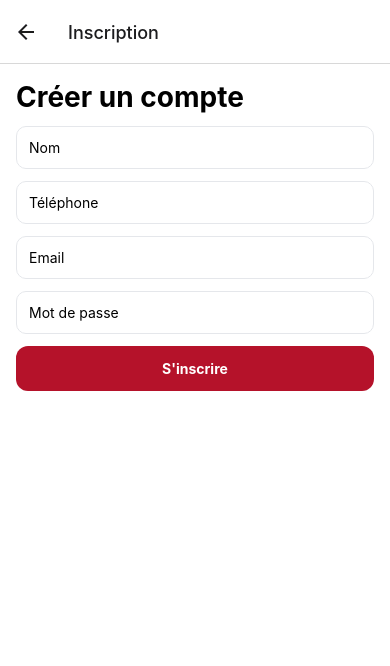
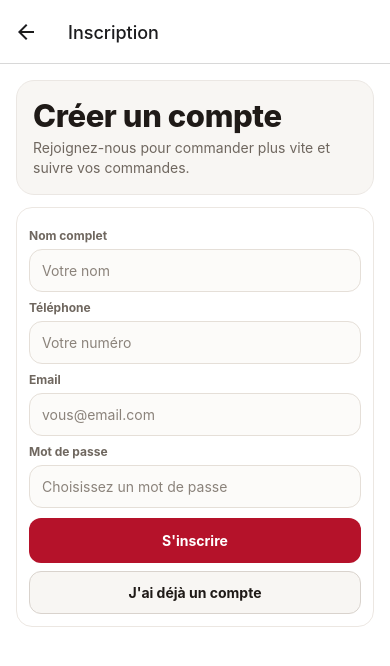
Before and after one commit to tariksk355/alalouche-GPT, a React Native app in the folder mobile/: screen /Signup in a window 390 px wide. Shown: the top 666 px of the page. Built offline with nearby package versions, Linux system fonts and the light colour scheme; no server answers.

Commit message:
Polish mobile auth screens visual hierarchy and form UI

```diff
--- a/mobile/src/screens/ForgotPasswordScreen.tsx
+++ b/mobile/src/screens/ForgotPasswordScreen.tsx
@@ -1,15 +1,39 @@
 import React, { useState } from 'react';
-import { Text, TextInput } from 'react-native';
+import { Pressable, Text, TextInput, View } from 'react-native';
 import { authApi } from '../api/auth';
 import { Screen } from '../components/Screen';
 import { BrandButton } from '../components/BrandButton';
 
-export function ForgotPasswordScreen() {
+export function ForgotPasswordScreen({ navigation }: any) {
   const [email, setEmail] = useState('');
+
   return <Screen>
-    <Text style={{ fontSize: 24, fontWeight: '700' }}>Mot de passe oublié</Text>
-    <TextInput placeholder="Email" value={email} onChangeText={setEmail} style={inputStyle} autoCapitalize="none" />
-    <BrandButton label="Envoyer" onPress={() => authApi.forgotPassword({ email })} />
+    <View style={headerCard}>
+      <Text style={headerTitle}>Mot de passe oublié</Text>
+      <Text style={headerSubtitle}>Entrez votre email et nous vous enverrons les instructions de réinitialisation.</Text>
+    </View>
+
+    <View style={sectionCard}>
+      <Text style={fieldLabel}>Email</Text>
+      <TextInput placeholder="vous@email.com" value={email} onChangeText={setEmail} style={inputStyle} autoCapitalize="none" placeholderTextColor="#8b837b" />
+
+      <View style={{ marginTop: 10, gap: 8 }}>
+        <BrandButton label="Envoyer" onPress={() => authApi.forgotPassword({ email })} />
+        <Pressable style={secondaryButton} onPress={() => navigation.navigate('Login')}>
+          <Text style={secondaryButtonLabel}>Retour à la connexion</Text>
+        </Pressable>
+      </View>
+    </View>
   </Screen>;
 }
-const inputStyle = { borderWidth: 1, borderColor: '#e5e7eb', borderRadius: 10, padding: 12 } as const;
+
+const headerCard = { borderWidth: 1, borderColor: '#ebe7e3', borderRadius: 18, backgroundColor: '#f8f6f3', padding: 16 } as const;
+const headerTitle = { color: '#1f1a17', fontSize: 29, fontWeight: '800', letterSpacing: -0.3 } as const;
+const headerSubtitle = { color: '#6f675f', marginTop: 4, fontSize: 14, lineHeight: 20 } as const;
+
+const sectionCard = { borderWidth: 1, borderColor: '#ece7e2', borderRadius: 16, backgroundColor: '#fff', padding: 12 } as const;
+const fieldLabel = { color: '#6f675f', fontSize: 12, fontWeight: '700', marginTop: 8 } as const;
+const inputStyle = { borderWidth: 1, borderColor: '#e5dfd8', borderRadius: 13, paddingHorizontal: 12, paddingVertical: 12, backgroundColor: '#fcfbf9', color: '#1f1a17', marginTop: 6 } as const;
+
+const secondaryButton = { borderWidth: 1, borderColor: '#d9d3cd', borderRadius: 12, paddingVertical: 12, alignItems: 'center', backgroundColor: '#f8f6f3' } as const;
+const secondaryButtonLabel = { color: '#1f1a17', fontWeight: '700' } as const;
--- a/mobile/src/screens/LoginScreen.tsx
+++ b/mobile/src/screens/LoginScreen.tsx
@@ -1,5 +1,5 @@
 import React, { useState } from 'react';
-import { Text, TextInput } from 'react-native';
+import { Pressable, Text, TextInput, View } from 'react-native';
 import { Screen } from '../components/Screen';
 import { BrandButton } from '../components/BrandButton';
 import { useAuth } from '../contexts/AuthContext';
@@ -8,12 +8,40 @@ export function LoginScreen({ navigation }: any) {
   const { login } = useAuth();
   const [email, setEmail] = useState('');
   const [password, setPassword] = useState('');
+
   return <Screen>
-    <Text style={{ fontSize: 28, fontWeight: '700' }}>Connexion</Text>
-    <TextInput placeholder="Email" autoCapitalize="none" value={email} onChangeText={setEmail} style={{ borderWidth: 1, borderColor: '#e5e7eb', borderRadius: 10, padding: 12 }} />
-    <TextInput placeholder="Mot de passe" secureTextEntry value={password} onChangeText={setPassword} style={{ borderWidth: 1, borderColor: '#e5e7eb', borderRadius: 10, padding: 12 }} />
-    <BrandButton label="Se connecter" onPress={() => login(email, password)} />
-    <BrandButton label="Créer un compte" onPress={() => navigation.navigate('Signup')} />
-    <BrandButton label="Mot de passe oublié" onPress={() => navigation.navigate('ForgotPassword')} />
+    <View style={headerCard}>
+      <Text style={headerTitle}>Connexion</Text>
+      <Text style={headerSubtitle}>Heureux de vous revoir. Connectez-vous pour reprendre votre commande.</Text>
+    </View>
+
+    <View style={sectionCard}>
+      <Text style={fieldLabel}>Email</Text>
+      <TextInput placeholder="vous@email.com" autoCapitalize="none" value={email} onChangeText={setEmail} style={inputStyle} placeholderTextColor="#8b837b" />
+      <Text style={fieldLabel}>Mot de passe</Text>
+      <TextInput placeholder="Votre mot de passe" secureTextEntry value={password} onChangeText={setPassword} style={inputStyle} placeholderTextColor="#8b837b" />
+
+      <View style={{ marginTop: 10, gap: 8 }}>
+        <BrandButton label="Se connecter" onPress={() => login(email, password)} />
+        <Pressable style={secondaryButton} onPress={() => navigation.navigate('Signup')}>
+          <Text style={secondaryButtonLabel}>Créer un compte</Text>
+        </Pressable>
+        <Pressable onPress={() => navigation.navigate('ForgotPassword')} style={{ paddingVertical: 4, alignItems: 'center' }}>
+          <Text style={linkLabel}>Mot de passe oublié ?</Text>
+        </Pressable>
+      </View>
+    </View>
   </Screen>;
 }
+
+const headerCard = { borderWidth: 1, borderColor: '#ebe7e3', borderRadius: 18, backgroundColor: '#f8f6f3', padding: 16 } as const;
+const headerTitle = { color: '#1f1a17', fontSize: 31, fontWeight: '800', letterSpacing: -0.4 } as const;
+const headerSubtitle = { color: '#6f675f', marginTop: 4, fontSize: 14, lineHeight: 20 } as const;
+
+const sectionCard = { borderWidth: 1, borderColor: '#ece7e2', borderRadius: 16, backgroundColor: '#fff', padding: 12 } as const;
+const fieldLabel = { color: '#6f675f', fontSize: 12, fontWeight: '700', marginTop: 8 } as const;
+const inputStyle = { borderWidth: 1, borderColor: '#e5dfd8', borderRadius: 13, paddingHorizontal: 12, paddingVertical: 12, backgroundColor: '#fcfbf9', color: '#1f1a17', marginTop: 6 } as const;
+
+const secondaryButton = { borderWidth: 1, borderColor: '#d9d3cd', borderRadius: 12, paddingVertical: 12, alignItems: 'center', backgroundColor: '#f8f6f3' } as const;
+const secondaryButtonLabel = { color: '#1f1a17', fontWeight: '700' } as const;
+const linkLabel = { color: '#7b2a34', fontWeight: '700', fontSize: 13 } as const;
--- a/mobile/src/screens/ResetPasswordScreen.tsx
+++ b/mobile/src/screens/ResetPasswordScreen.tsx
@@ -1,17 +1,42 @@
 import React, { useState } from 'react';
-import { Text, TextInput } from 'react-native';
+import { Pressable, Text, TextInput, View } from 'react-native';
 import { authApi } from '../api/auth';
 import { Screen } from '../components/Screen';
 import { BrandButton } from '../components/BrandButton';
 
-export function ResetPasswordScreen() {
+export function ResetPasswordScreen({ navigation }: any) {
   const [token, setToken] = useState('');
   const [password, setPassword] = useState('');
+
   return <Screen>
-    <Text style={{ fontSize: 24, fontWeight: '700' }}>Réinitialiser le mot de passe</Text>
-    <TextInput placeholder="Token" value={token} onChangeText={setToken} style={inputStyle} autoCapitalize="none" />
-    <TextInput placeholder="Nouveau mot de passe" value={password} onChangeText={setPassword} style={inputStyle} secureTextEntry />
-    <BrandButton label="Réinitialiser" onPress={() => authApi.resetPassword({ token, password })} />
+    <View style={headerCard}>
+      <Text style={headerTitle}>Réinitialiser</Text>
+      <Text style={headerSubtitle}>Saisissez le token reçu et choisissez un nouveau mot de passe.</Text>
+    </View>
+
+    <View style={sectionCard}>
+      <Text style={fieldLabel}>Token</Text>
+      <TextInput placeholder="Code de réinitialisation" value={token} onChangeText={setToken} style={inputStyle} autoCapitalize="none" placeholderTextColor="#8b837b" />
+      <Text style={fieldLabel}>Nouveau mot de passe</Text>
+      <TextInput placeholder="Votre nouveau mot de passe" value={password} onChangeText={setPassword} style={inputStyle} secureTextEntry placeholderTextColor="#8b837b" />
+
+      <View style={{ marginTop: 10, gap: 8 }}>
+        <BrandButton label="Réinitialiser" onPress={() => authApi.resetPassword({ token, password })} />
+        <Pressable style={secondaryButton} onPress={() => navigation.navigate('Login')}>
+          <Text style={secondaryButtonLabel}>Retour à la connexion</Text>
+        </Pressable>
+      </View>
+    </View>
   </Screen>;
 }
-const inputStyle = { borderWidth: 1, borderColor: '#e5e7eb', borderRadius: 10, padding: 12 } as const;
+
+const headerCard = { borderWidth: 1, borderColor: '#ebe7e3', borderRadius: 18, backgroundColor: '#f8f6f3', padding: 16 } as const;
+const headerTitle = { color: '#1f1a17', fontSize: 29, fontWeight: '800', letterSpacing: -0.3 } as const;
+const headerSubtitle = { color: '#6f675f', marginTop: 4, fontSize: 14, lineHeight: 20 } as const;
+
+const sectionCard = { borderWidth: 1, borderColor: '#ece7e2', borderRadius: 16, backgroundColor: '#fff', padding: 12 } as const;
+const fieldLabel = { color: '#6f675f', fontSize: 12, fontWeight: '700', marginTop: 8 } as const;
+const inputStyle = { borderWidth: 1, borderColor: '#e5dfd8', borderRadius: 13, paddingHorizontal: 12, paddingVertical: 12, backgroundColor: '#fcfbf9', color: '#1f1a17', marginTop: 6 } as const;
+
+const secondaryButton = { borderWidth: 1, borderColor: '#d9d3cd', borderRadius: 12, paddingVertical: 12, alignItems: 'center', backgroundColor: '#f8f6f3' } as const;
+const secondaryButtonLabel = { color: '#1f1a17', fontWeight: '700' } as const;
--- a/mobile/src/screens/SignupScreen.tsx
+++ b/mobile/src/screens/SignupScreen.tsx
@@ -1,22 +1,49 @@
 import React, { useState } from 'react';
-import { Text, TextInput } from 'react-native';
+import { Pressable, Text, TextInput, View } from 'react-native';
 import { Screen } from '../components/Screen';
 import { BrandButton } from '../components/BrandButton';
 import { useAuth } from '../contexts/AuthContext';
 
-export function SignupScreen() {
+export function SignupScreen({ navigation }: any) {
   const { signup } = useAuth();
   const [fullName, setFullName] = useState('');
   const [phone, setPhone] = useState('');
   const [email, setEmail] = useState('');
   const [password, setPassword] = useState('');
+
   return <Screen>
-    <Text style={{ fontSize: 28, fontWeight: '700' }}>Créer un compte</Text>
-    <TextInput placeholder="Nom" value={fullName} onChangeText={setFullName} style={inputStyle} />
-    <TextInput placeholder="Téléphone" value={phone} onChangeText={setPhone} style={inputStyle} />
-    <TextInput placeholder="Email" autoCapitalize="none" value={email} onChangeText={setEmail} style={inputStyle} />
-    <TextInput placeholder="Mot de passe" secureTextEntry value={password} onChangeText={setPassword} style={inputStyle} />
-    <BrandButton label="S'inscrire" onPress={() => signup({ fullName, phone, email, password })} />
+    <View style={headerCard}>
+      <Text style={headerTitle}>Créer un compte</Text>
+      <Text style={headerSubtitle}>Rejoignez-nous pour commander plus vite et suivre vos commandes.</Text>
+    </View>
+
+    <View style={sectionCard}>
+      <Text style={fieldLabel}>Nom complet</Text>
+      <TextInput placeholder="Votre nom" value={fullName} onChangeText={setFullName} style={inputStyle} placeholderTextColor="#8b837b" />
+      <Text style={fieldLabel}>Téléphone</Text>
+      <TextInput placeholder="Votre numéro" value={phone} onChangeText={setPhone} style={inputStyle} placeholderTextColor="#8b837b" keyboardType="phone-pad" />
+      <Text style={fieldLabel}>Email</Text>
+      <TextInput placeholder="vous@email.com" autoCapitalize="none" value={email} onChangeText={setEmail} style={inputStyle} placeholderTextColor="#8b837b" />
+      <Text style={fieldLabel}>Mot de passe</Text>
+      <TextInput placeholder="Choisissez un mot de passe" secureTextEntry value={password} onChangeText={setPassword} style={inputStyle} placeholderTextColor="#8b837b" />
+
+      <View style={{ marginTop: 10, gap: 8 }}>
+        <BrandButton label="S'inscrire" onPress={() => signup({ fullName, phone, email, password })} />
+        <Pressable style={secondaryButton} onPress={() => navigation.navigate('Login')}>
+          <Text style={secondaryButtonLabel}>J'ai déjà un compte</Text>
+        </Pressable>
+      </View>
+    </View>
   </Screen>;
 }
-const inputStyle = { borderWidth: 1, borderColor: '#e5e7eb', borderRadius: 10, padding: 12 } as const;
+
+const headerCard = { borderWidth: 1, borderColor: '#ebe7e3', borderRadius: 18, backgroundColor: '#f8f6f3', padding: 16 } as const;
+const headerTitle = { color: '#1f1a17', fontSize: 31, fontWeight: '800', letterSpacing: -0.4 } as const;
+const headerSubtitle = { color: '#6f675f', marginTop: 4, fontSize: 14, lineHeight: 20 } as const;
+
+const sectionCard = { borderWidth: 1, borderColor: '#ece7e2', borderRadius: 16, backgroundColor: '#fff', padding: 12 } as const;
+const fieldLabel = { color: '#6f675f', fontSize: 12, fontWeight: '700', marginTop: 8 } as const;
+const inputStyle = { borderWidth: 1, borderColor: '#e5dfd8', borderRadius: 13, paddingHorizontal: 12, paddingVertical: 12, backgroundColor: '#fcfbf9', color: '#1f1a17', marginTop: 6 } as const;
+
+const secondaryButton = { borderWidth: 1, borderColor: '#d9d3cd', borderRadius: 12, paddingVertical: 12, alignItems: 'center', backgroundColor: '#f8f6f3' } as const;
+const secondaryButtonLabel = { color: '#1f1a17', fontWeight: '700' } as const;
```
